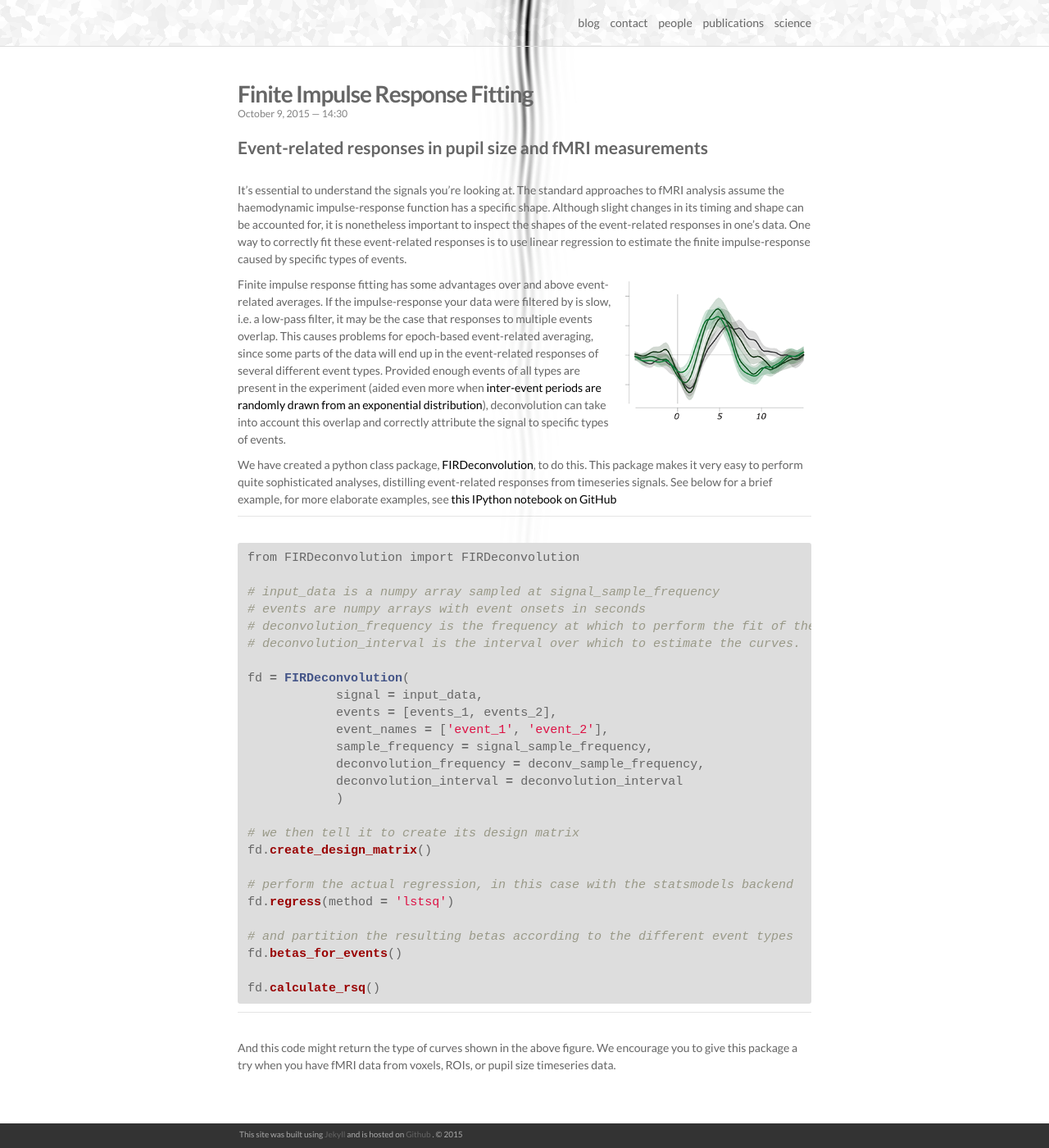
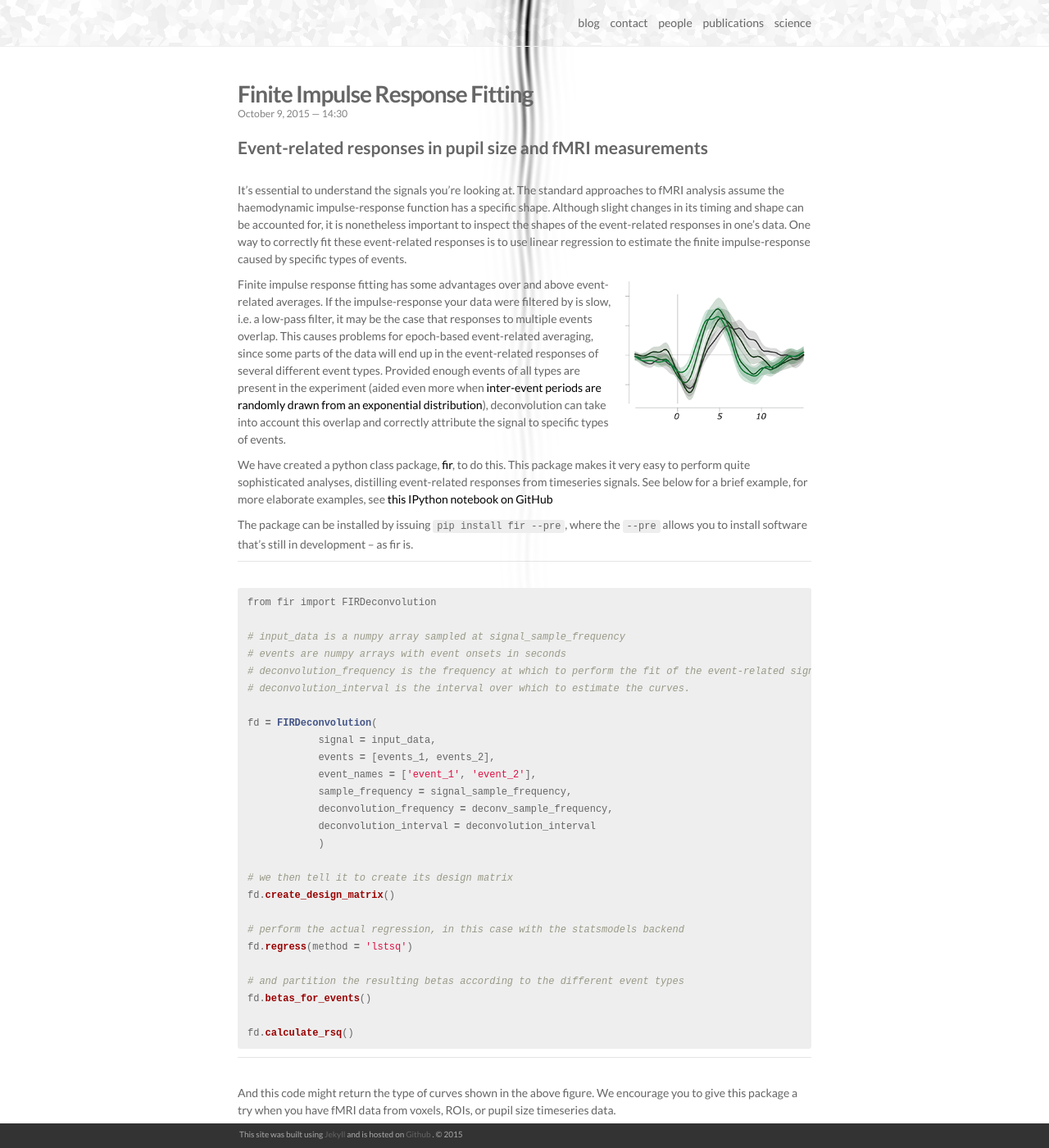
Before and after one commit to tknapen/tknapen.github.io, a Jekyll site: the page built from _science/fir_deconvolution.markdown, in a window 1280 px wide and 1400 px high. Shown: the whole window at 82% size. Built offline with Jekyll 4.4.1, drawn with Linux system fonts in a browser that asks for light colours; nearby versions of some CDN libraries.

Commit message:
changed syntax highlighting and content regarding fir

````diff
--- a/_sass/_base.scss
+++ b/_sass/_base.scss
@@ -35,7 +35,7 @@ $black: #000000;
 
 
 $grey-color-dark: #333;   /* footer */
-$grey-color-light: #ddd;  /* navigation bar border */
+$grey-color-light: #EEEEEE;  /* navigation bar border */
 $text-color:     #666;
 
 /* Set theme color *************************/
@@ -174,9 +174,11 @@ blockquote {
  */
 pre,
 code {
-    font-size: 15px;
+    font-size: 12px;
+    font-weight: 500;
     border-radius: 3px;
     background-color: $grey-color-light;
+    background-opacity: 0.5;
 }
 
 code {
--- a/_sass/_syntax-highlighting.scss
+++ b/_sass/_syntax-highlighting.scss
@@ -60,8 +60,8 @@
     .s1    { color: #d14 } // Literal.String.Single
     .ss    { color: #990073 } // Literal.String.Symbol
     .bp    { color: #999 } // Name.Builtin.Pseudo
-    .vc    { color: #008080 } // Name.Variable.Class
-    .vg    { color: #008080 } // Name.Variable.Global
-    .vi    { color: #008080 } // Name.Variable.Instance
+    .vc    { color: #0080ff } // Name.Variable.Class
+    .vg    { color: #0080ff } // Name.Variable.Global
+    .vi    { color: #0080ff } // Name.Variable.Instance
     .il    { color: #099 } // Literal.Number.Integer.Long
 }
--- a/_science/fir_deconvolution.markdown
+++ b/_science/fir_deconvolution.markdown
@@ -15,13 +15,15 @@ It's essential to understand the signals you're looking at. The standard approac
 
 Finite impulse response fitting has some advantages over and above event-related averages. If the impulse-response your data were filtered by is slow, i.e. a low-pass filter, it may be the case that responses to multiple events overlap. This causes problems for epoch-based event-related averaging, since some parts of the data will end up in the event-related responses of several different event types. Provided enough events of all types are present in the experiment (aided even more when <a href="http://www.stat.wisc.edu/~mchung/teaching/MIA/reading/fMRI.dale.HBM.1999.pdf" target="_blank">inter-event periods are randomly drawn from an exponential distribution</a>), deconvolution can take into account this overlap and correctly attribute the signal to specific types of events.
 
-We have created a python class package, <a href="http://tknapen.github.io/FIRDeconvolution/" target="_blank">FIRDeconvolution</a>, to do this. This package makes it very easy to perform quite sophisticated analyses, distilling event-related responses from timeseries signals. See below for a brief example, for more elaborate examples, see <a href="https://github.com/tknapen/FIRDeconvolution/blob/master/FIRDeconvolution_test.ipynb" target="_blank">this IPython notebook on GitHub</a>
+We have created a python class package, <a href="http://tknapen.github.io/FIRDeconvolution/" target="_blank">fir</a>, to do this. This package makes it very easy to perform quite sophisticated analyses, distilling event-related responses from timeseries signals. See below for a brief example, for more elaborate examples, see <a href="https://github.com/tknapen/FIRDeconvolution/blob/master/src/test/FIRDeconvolution_test.ipynb" target="_blank">this IPython notebook on GitHub</a>
+
+The package can be installed by issuing ```pip install fir --pre```, where the ```--pre``` allows you to install software that's still in development -- as fir is.
 
 <hr />
 <br />
 {% highlight python %}
 
-from FIRDeconvolution import FIRDeconvolution
+from fir import FIRDeconvolution
 
 # input_data is a numpy array sampled at signal_sample_frequency
 # events are numpy arrays with event onsets in seconds
````
Also changed, not shown: _includes/google_analytics.html (renamed from _includes/google_analystics.html).
